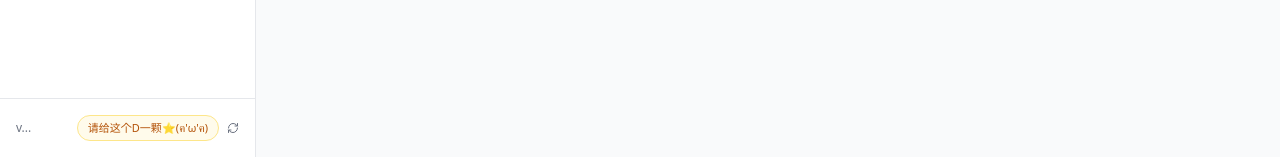
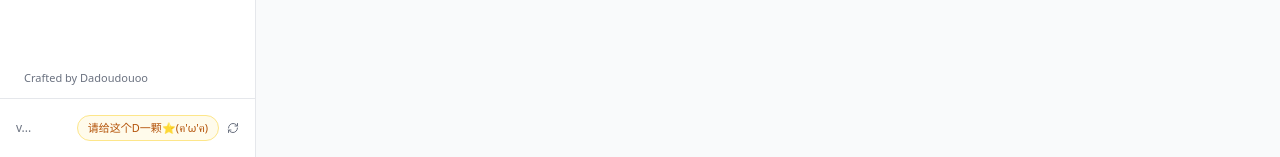
Before and after one commit to oodadoudou/Korean_glossary_AI_review_UI, a React (Vite) app in the folder frontend/: page / in a window 1280 px wide. Shown: the part 643-800 px from the top of the page. Built offline with nearby package versions, Linux system fonts and the light colour scheme; no server answers.

Commit message:
add auther name

```diff
--- a/frontend/src/App.jsx
+++ b/frontend/src/App.jsx
@@ -74,6 +74,10 @@ function App() {
                     />
                 </nav>
 
+                <div className="px-6 pb-3 text-[11px] text-gray-400 select-none">
+                    <span className="text-gray-500">Crafted by Dadoudouoo</span>
+                </div>
+
                 <UpdateNotifier />
             </div>
 
```
